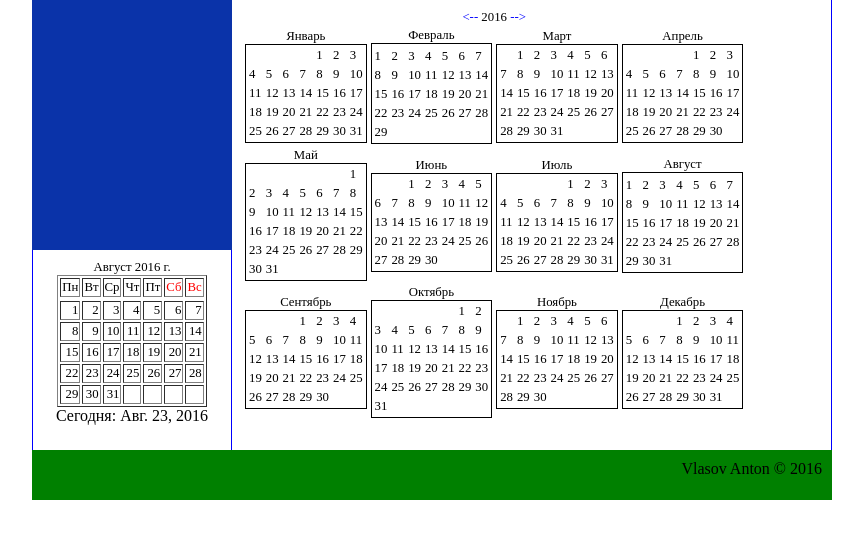
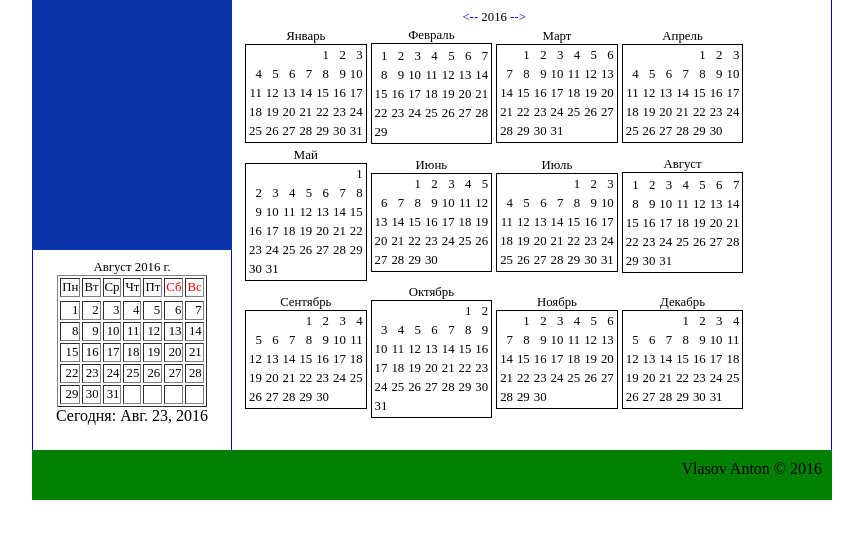
Before and after one commit to Pingvin8830/VNSR, a Django app: page /calend/ in a window 1280 px wide. Shown: the part 108-647 px from the top of the page, without its empty margins (208-1071 px from the left). Run offline with Django 3.2, Linux system fonts and the light colour scheme; data that the repository does not hold is empty.

Commit message:
Выравнивание

```diff
--- a/VNSR/static/calend/main.css
+++ b/VNSR/static/calend/main.css
@@ -4,6 +4,7 @@
 
 #content .calend_year table {
 	border:						1px solid;
+	text-align:				right;
 }
 
 #content .calend_year a {
```
